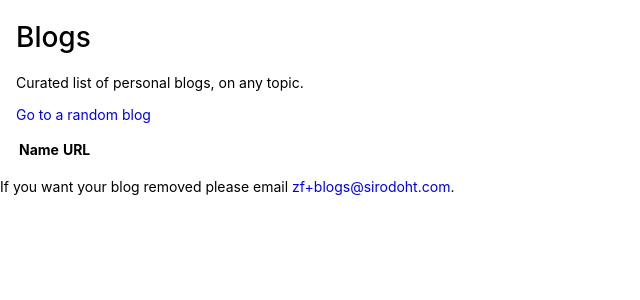
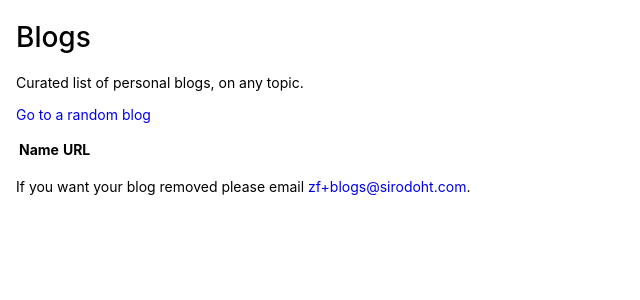
Before and after one commit to mataroa-blog/illich, a Django app: page / in a window 1280 px wide. Shown: the top 300 px of the page, without its empty margins (0-640 px from the left). Run offline with Django 3.2, Linux system fonts and the light colour scheme; data that the repository does not hold is empty.

Commit message:
add footer margins

```diff
--- a/main/static/style.css
+++ b/main/static/style.css
@@ -227,6 +227,7 @@ nav {
 blockquote {
     max-width: 500px;
 }
+
 /* index */
 th {
     text-align: left;
@@ -238,6 +239,11 @@ tr {
 
 tr:nth-child(even) {
     background: var(--light-grey-color);
+}
+
+footer {
+    margin-left: 16px;
+    margin-bottom: 16px;
 }
 
 /* form */
```
